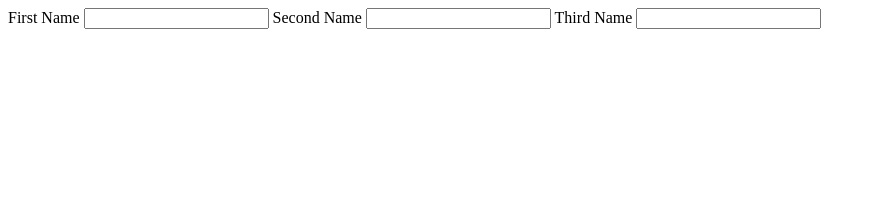
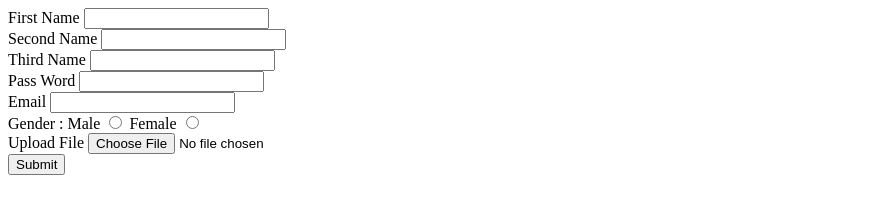
Before and after one commit to SundarFullStack/Bootstrap, a plain HTML site: page index.html in a window 1280 px wide. Shown: the whole page, without its empty margins (0-876 px from the left). Drawn offline with Linux system fonts and the light colour scheme.

Commit message:
Add files via upload

```diff
--- a/index.html
+++ b/index.html
@@ -10,11 +10,30 @@
 
     <form >
          <label for="first_name">First Name</label>
-        <input type="text" name="FirstName" id="first_name">
+        <input type="text" name="FirstName" id="first_name"><br>
+
         <label for="second_name">Second Name</label>
-        <input type="text" name="SecondName" id="second_name">
+        <input type="text" name="SecondName" id="second_name"><br>
+
         <label for="third_name">Third Name</label>
-        <input type="text" name="ThirdName" id="third_name">
+        <input type="text" name="ThirdName" id="third_name"><br>
+
+        <label for="pass_word">Pass Word</label>
+        <input type="password" name="Password" id="pass_word"><br>
+
+        <label for="email">Email</label>
+        <input type="email" name="Email" id="email"><br>
+
+        <label for="select_gender">Gender :</label>
+        <label for="male">Male</label>
+        <input type="radio" name="male" id="male">
+        <label for="female">Female</label>
+        <input type="radio" name="Female" id="female"><br>
+
+        <label for="upload_file">Upload File</label>
+        <input type="file" name="File" id="upload_file"><br>
+
+        <input type="Submit" name="submit" id="submit_button">
 
     </form>
 
```
